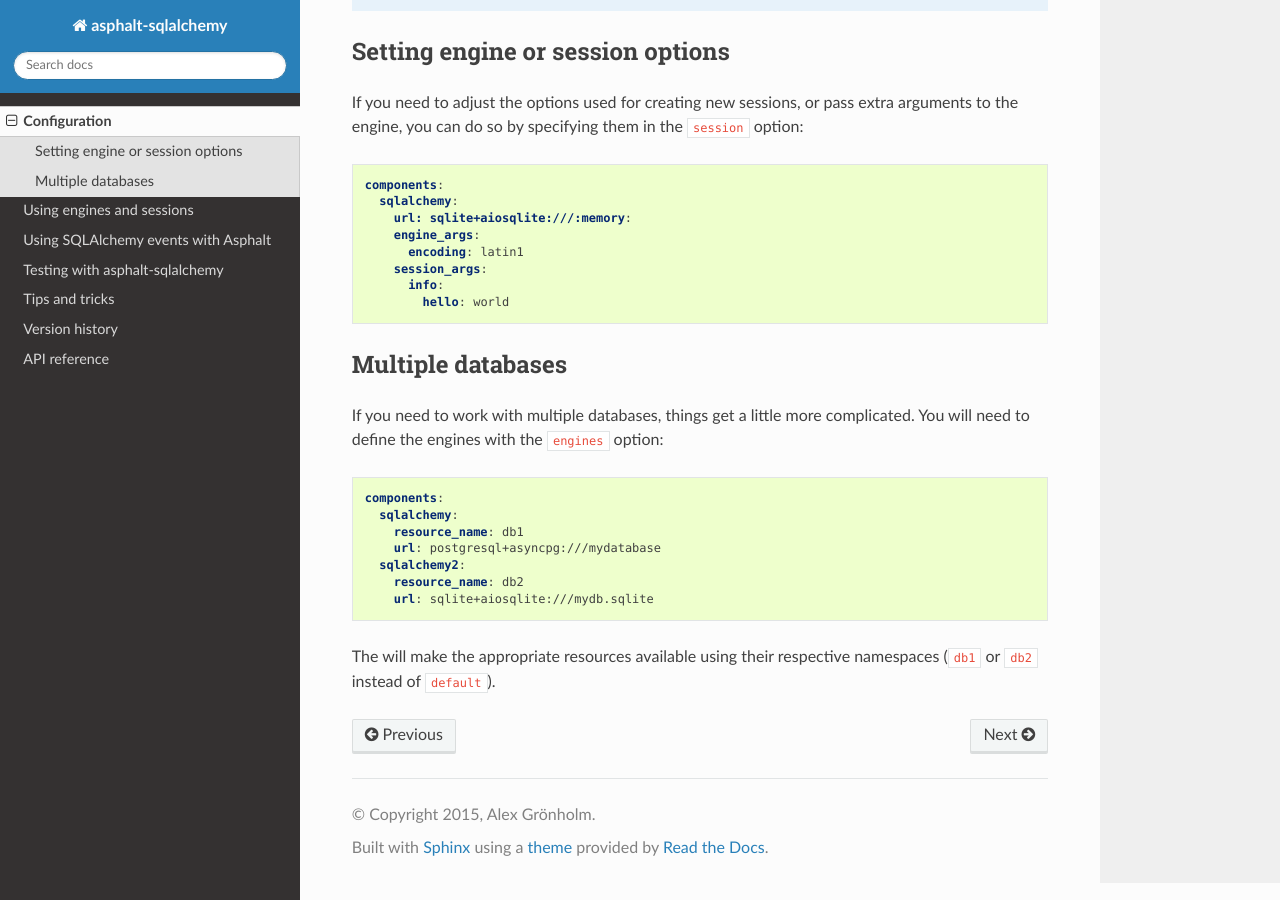
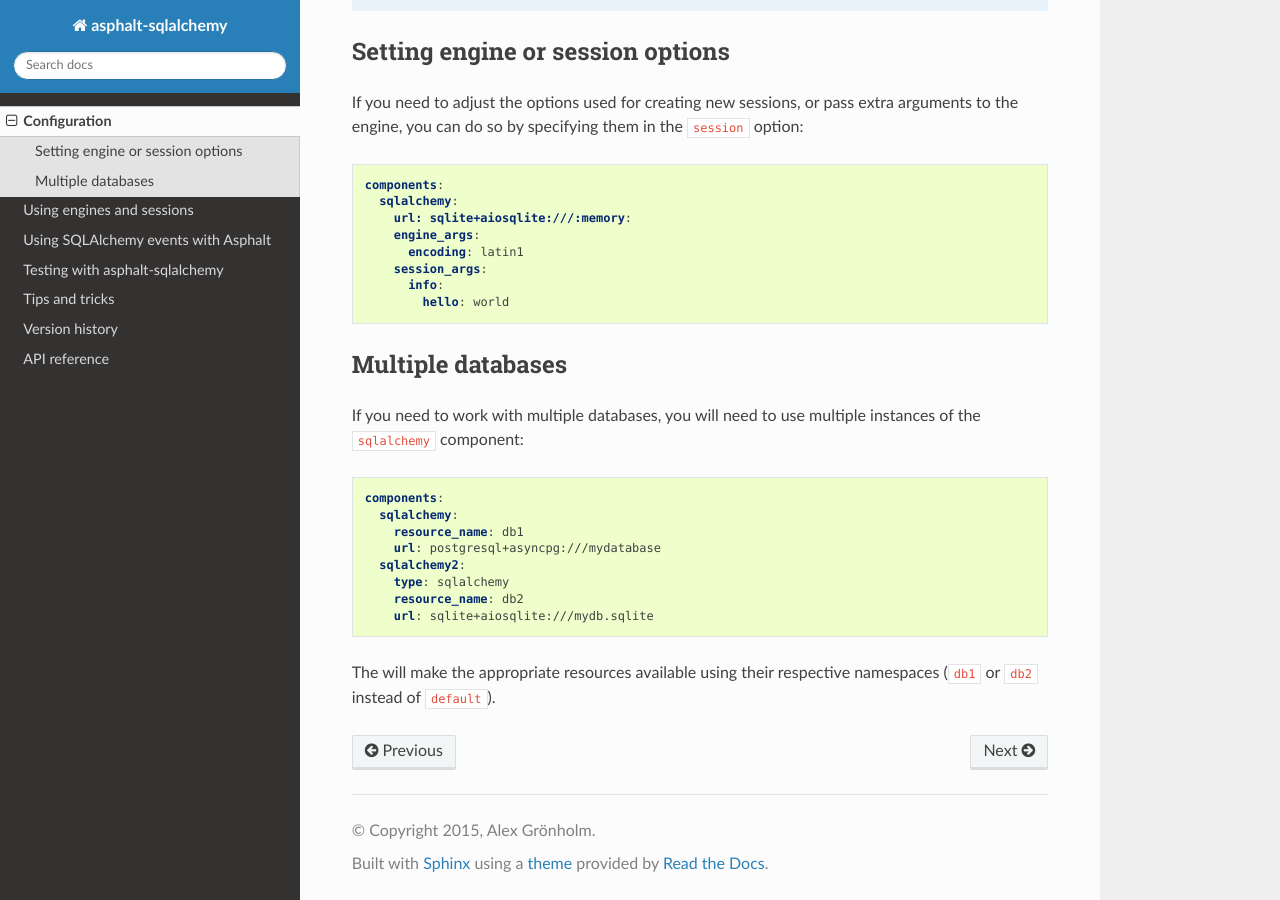
Before and after one commit to asphalt-framework/asphalt-sqlalchemy, a Sphinx documentation site: the page built from docs/configuration.rst, in a window 1280 px wide and 900 px high, scrolled down 852 px. Built offline with Sphinx 7.4.7 and the Read the Docs theme 2.0.0, drawn with Linux system fonts in a browser that asks for light colours; the version number could not be read and is left out.

Commit message:
Fixed documentation on how to set up multiple sessions

```diff
--- a/docs/configuration.rst
+++ b/docs/configuration.rst
@@ -56,14 +56,15 @@ arguments to the engine, you can do so by specifying them in the ``session`` opt
 Multiple databases
 ------------------
 
-If you need to work with multiple databases, things get a little more complicated.
-You will need to define the engines with the ``engines`` option::
+If you need to work with multiple databases, you will need to use multiple instances
+of the ``sqlalchemy`` component::
 
     components:
       sqlalchemy:
         resource_name: db1
         url: postgresql+asyncpg:///mydatabase
       sqlalchemy2:
+        type: sqlalchemy
         resource_name: db2
         url: sqlite+aiosqlite:///mydb.sqlite
 
```
